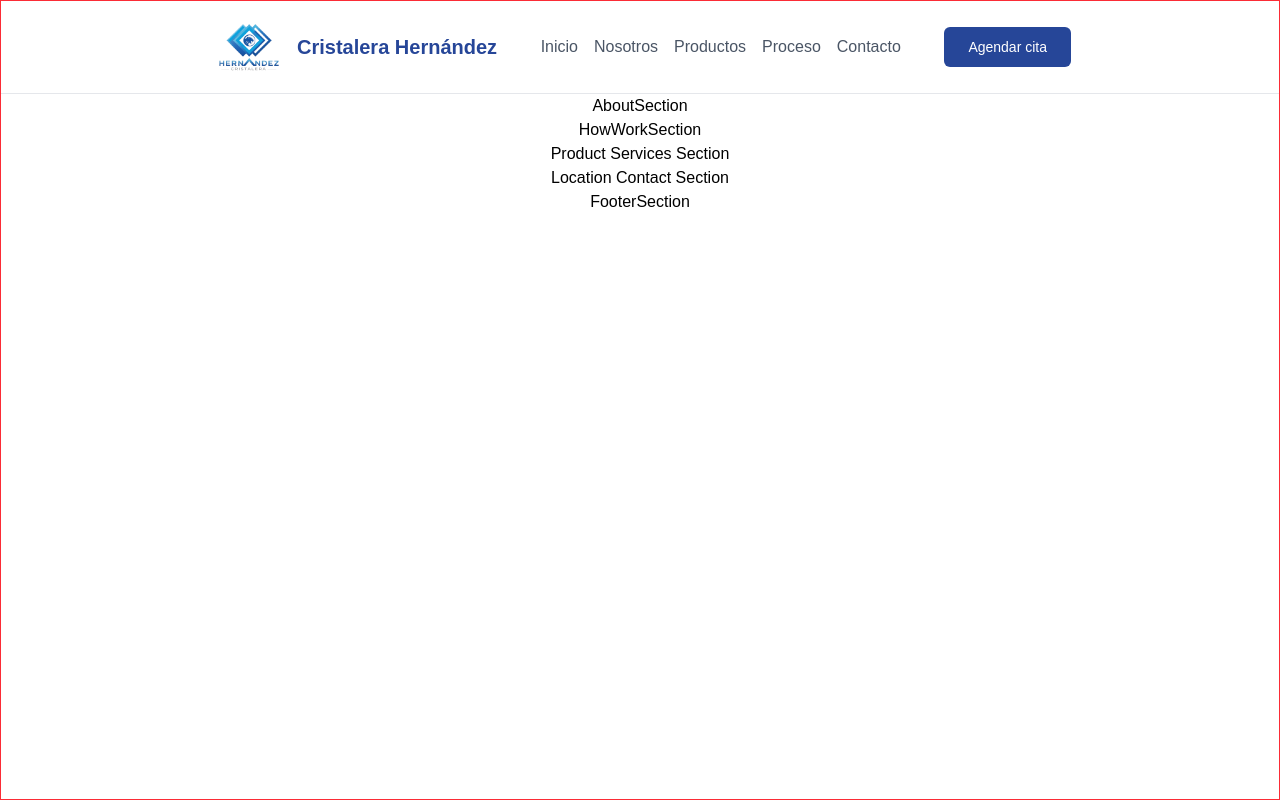
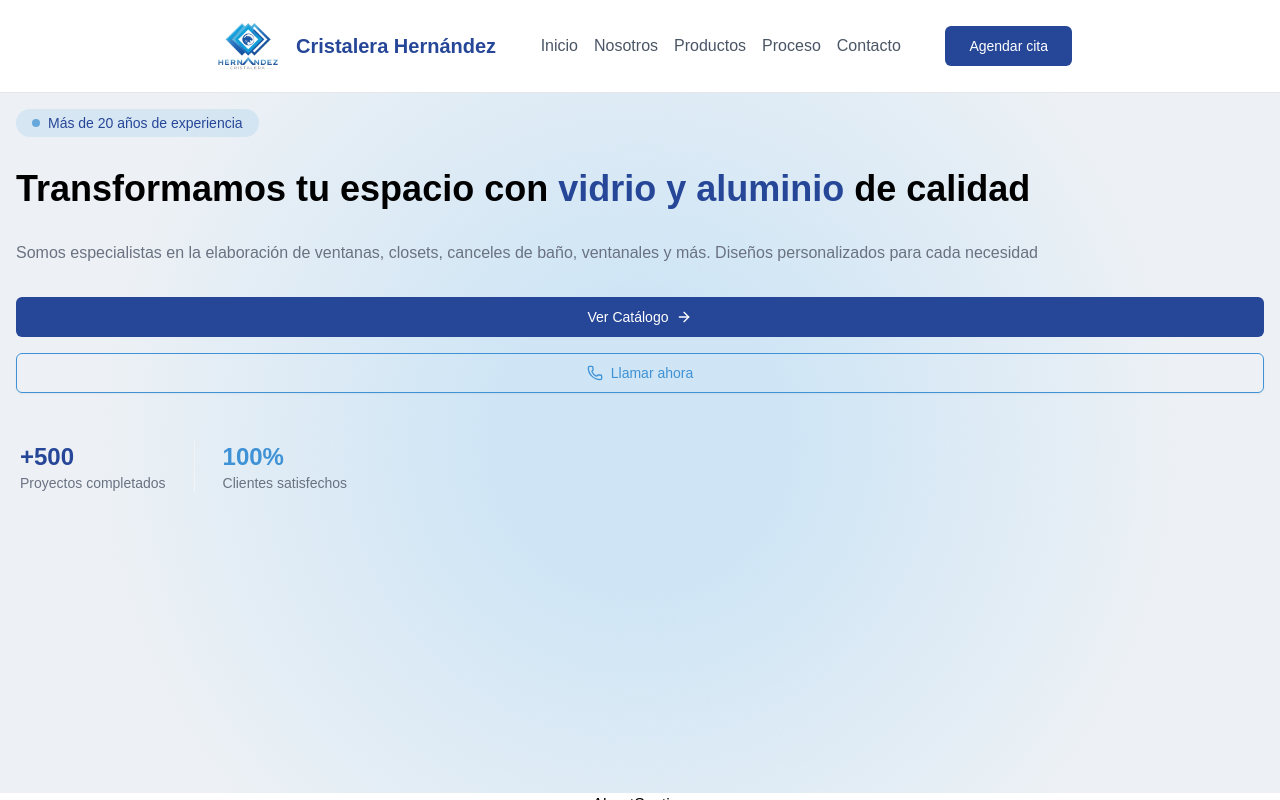
Before and after one commit to Xime2104LH/Page-Cristalera-Business, a Next.js app: page / in a window 1280 px wide. Built offline with nearby package versions, Linux system fonts and the light colour scheme; a web font is replaced by a local one.

Commit message:
feat: Integrate HeroSection into Home component for improved landing page layout

```diff
--- a/src/app/page.tsx
+++ b/src/app/page.tsx
@@ -1,14 +1,16 @@
 import AboutSection from "@/components/Landing/AboutSection";
 import FooterSection from "@/components/Landing/FooterSection";
 import HeaderSection from "@/components/Landing/HeaderSection";
+import HeroSection from "@/components/Landing/HeroSection";
 import HowWorkSection from "@/components/Landing/HowWorkSection";
 import LocationContactSection from "@/components/Landing/LocationContactSection";
 import ProductServicesSection from "@/components/Landing/ProductServicesSection";
 
 export default function Home() {
   return (
-    <div className="flex flex-col items-center h-screen border border-red-500">
+    <div className="flex flex-col items-center h-screen">
       <HeaderSection />
+      <HeroSection />
       <AboutSection />
       <HowWorkSection />
       <ProductServicesSection />
```
